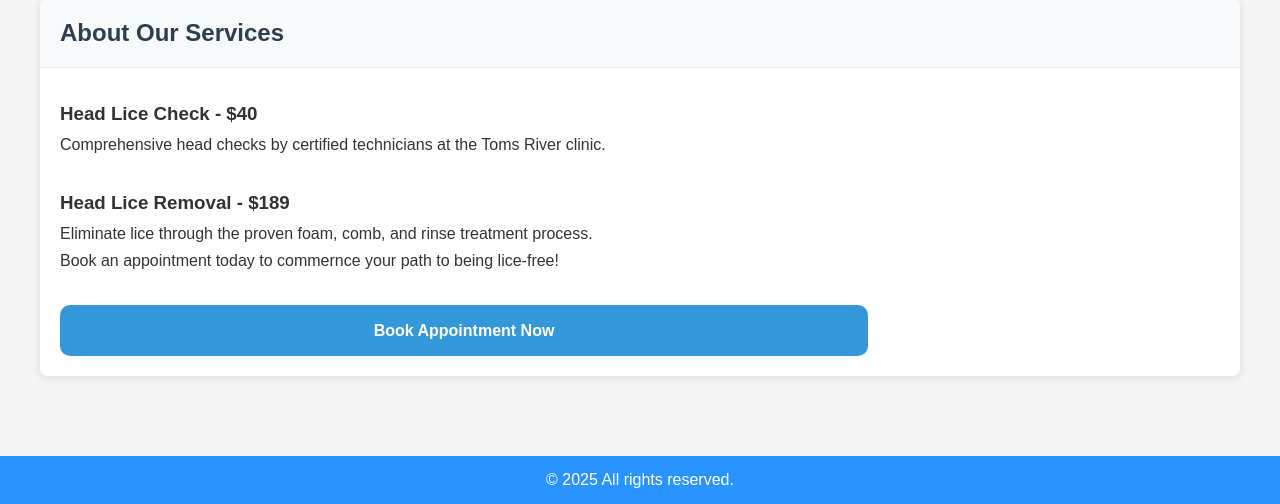
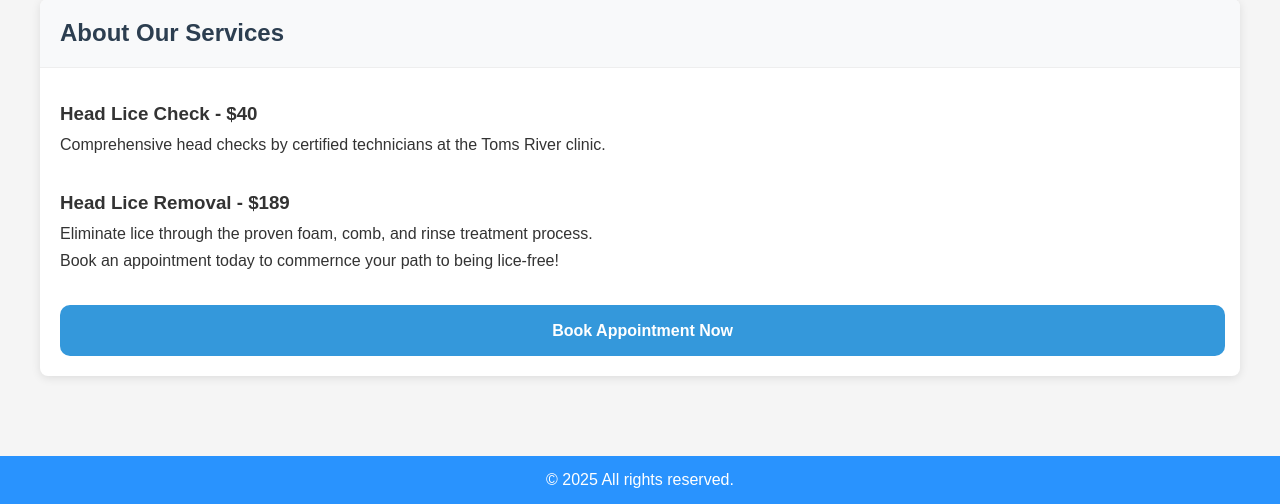
Before and after one commit to SulmanAwan/Lice-Lifters-EasyBook, a Flask app: page / in a window 1280 px wide. Shown: the part 1003-1507 px from the top of the page. Run offline with Flask 3, Linux system fonts and the light colour scheme.

Commit message:
Fixed button
- Made button sizing more compatible across differing screen sizes

```diff
--- a/static/css/home.css
+++ b/static/css/home.css
@@ -106,7 +106,7 @@ body {
     text-decoration: none;
     font-weight: 600;
     transition: background-color 0.3s;
-    width: 96vh;
+    width: 97%;
     border-radius: 10px;
     text-align: center;
 }
```
